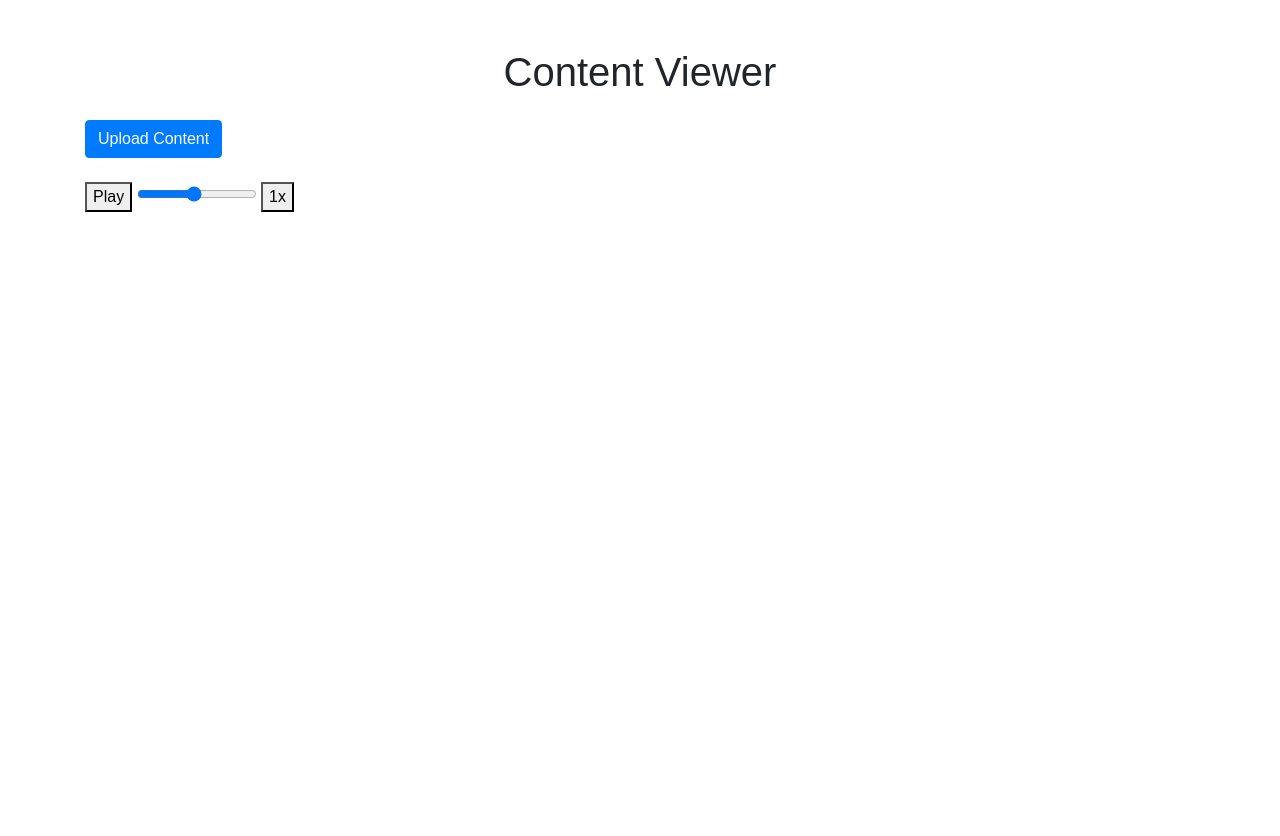
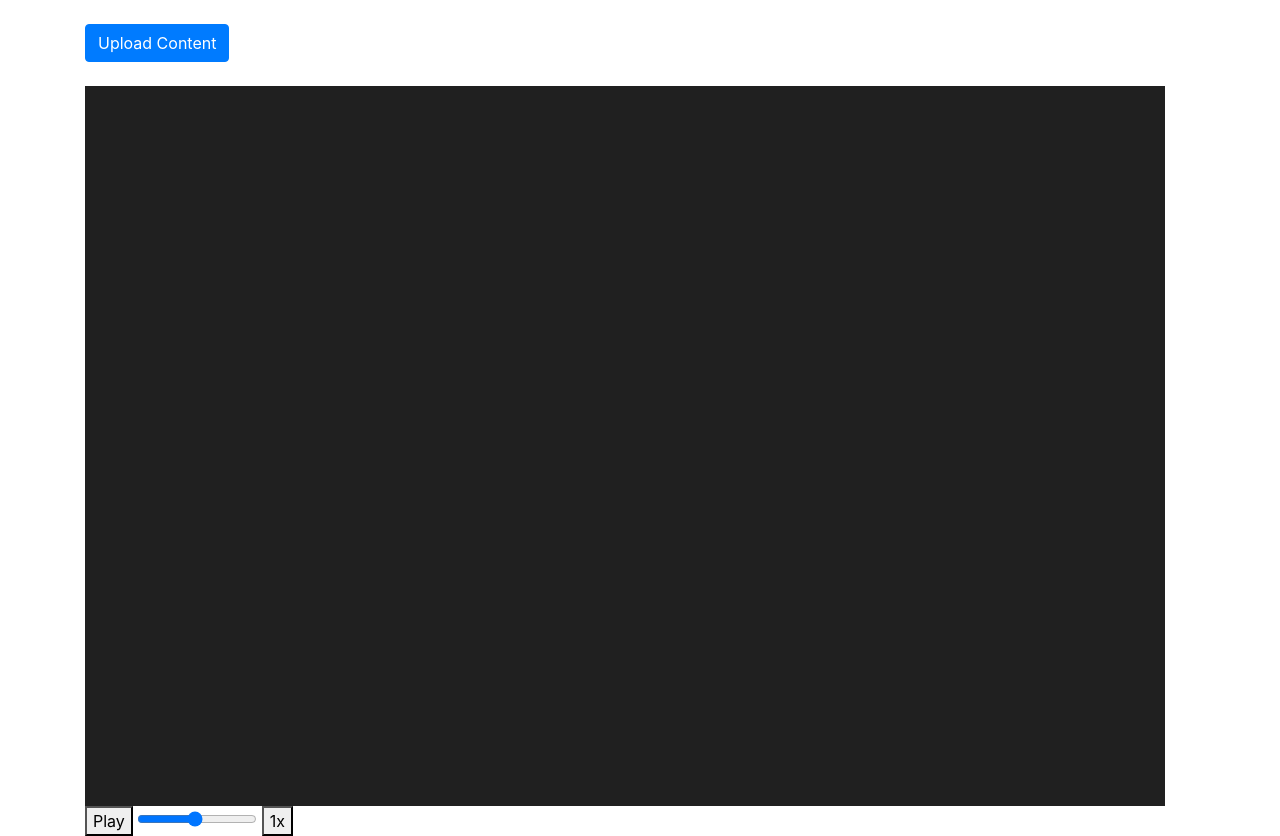
Before and after one commit to zadams111/VideoPlaybackModule, a plain HTML site: page index.html in a window 1280 px wide. Before the commit the page ends 800 px from the top, so only its background shows below. Drawn offline with nearby package versions, Linux system fonts and the light colour scheme.

Commit message:
added content pane

```diff
--- a/app.js
+++ b/app.js
@@ -2,6 +2,8 @@
 const fileInput = document.getElementById("fileInput");
 const uploadButton = document.getElementById("uploadButton");
 const playPauseButton = document.querySelector(".play-pause-btn");
+const contentView = document.getElementById("content-container");
+
 
 // Play the video
 function togglePlay() {
@@ -51,6 +53,7 @@ function upload(event) {
     }
 }
 
+//move the frame by a selected frame count
 function moveFrame(frameCount) {
     const frameRate = 60; // Adjust frame rate if needed
     const secondsPerFrame = 1 / frameRate;
--- a/index.html
+++ b/index.html
@@ -11,8 +11,7 @@
     <link rel="stylesheet" href="styles.css">
 </head>
 <body>
-    <div class="container mt-5">
-        <h1 class="text-center">Content Viewer</h1>
+    <div class="container mt-6">
 
         <form id="uploadForm" class="mt-4">
             <div class="form-group">
@@ -23,7 +22,13 @@
 
 
         </form>
-        <div class="content-view" id="content-container"></div>
+
+        <div class="content-pane">
+            <div class="content-view" id="content-container"></div>
+        </div>
+
+
+
 
         <div class="video-controls-container">
             <div class="timeline-container"></div>
--- a/styles.css
+++ b/styles.css
@@ -2,16 +2,23 @@
     box-sizing: border-box;
 }
 
-body {
-    margin: 0;
-    /*background-color: #212121; /* Change this to your desired background color */
-    /*color: #c9c9c9; /* Change this to your desired text color */
-    margin: 0; /* Reset margin */
-    padding: 0; /* Reset padding */
-    font-family: Arial, sans-serif; /* Change font if desired */
+
+.content-pane{
+    width: 1080px;
+    height: 720px;
+    position: relative;
+    background-color: rgb(32, 32, 32);
+    display: flex;
+    justify-content: center;
 }
 
-
+/* Video and images should not exceed the content pane's size */
+.content-pane img,
+.content-pane video {
+    max-width: 100%; /* Prevent media from exceeding the pane’s width */
+    max-height: 100%; /* Prevent media from exceeding the pane’s height */
+    display: block; /* Ensure media doesn’t have any extra space around */
+}
 
 
 .form-control-file{
@@ -26,6 +33,7 @@ body {
     display: flex;
     justify-content: center;
     margin-inline: auto;
+    margin: 0;
 }
 
 
```
